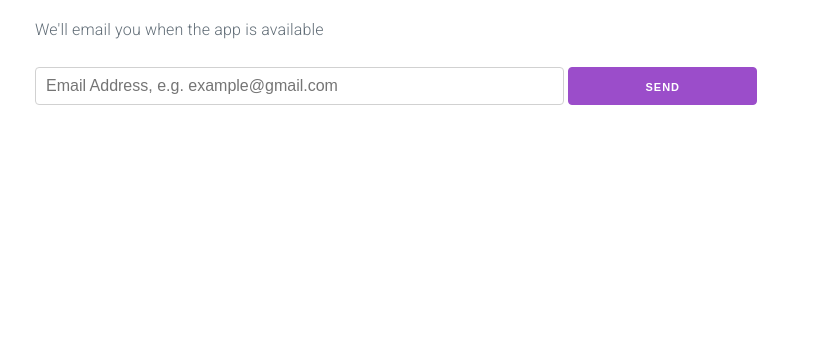
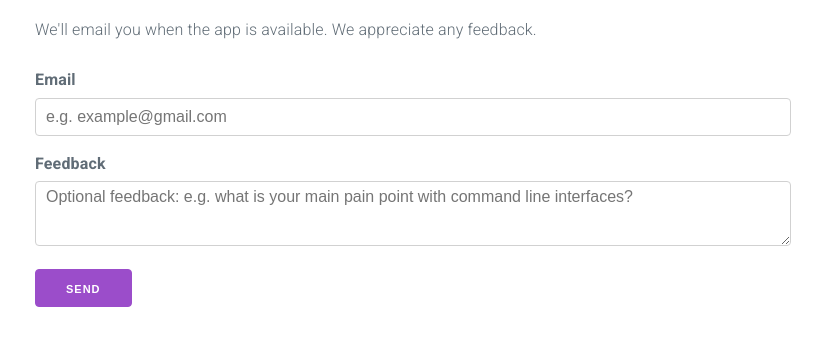
Before and after one commit to WilliamQLiu/command-pages-landing, a website: page src/index.html in a window 1280 px wide. Shown: the part 451-795 px from the top of the page, without its empty margins (227-1049 px from the left). Drawn offline with Linux system fonts and the light colour scheme.

Commit message:
Add Form label for Email field, add Feedback field

```diff
--- a/src/index.html
+++ b/src/index.html
@@ -57,9 +57,12 @@
                 <h2 class="title">Where do I sign up?</h2>
                 <form role="form" id="signup-form" onsubmit="return signup(this)">
                     <fieldset>
-                        <p>We'll email you when the app is available</p>
-                        <input type="email" placeholder="Email Address, e.g. example@gmail.com" id="email" name="email-address" required="true">
-                        <input id="signup-button" class="button-primary signup" type="submit" value="Send">
+                        <p>We'll email you when the app is available. We appreciate any feedback.</p>
+                        <label for="email">Email</label>
+                        <input type="email" placeholder="e.g. example@gmail.com" id="email" name="email-address" required="true">
+                        <label for="message">Feedback</label>
+                        <textarea placeholder="Optional feedback: e.g. what is your main pain point with command line interfaces?" id="feedback"></textarea>
+                        <input id="signup-button" class="button-primary" type="submit" value="Send">
                     </fieldset>
                 </form>
                 <p id="signup-success"></p>
--- a/src/styles/main.css
+++ b/src/styles/main.css
@@ -10,10 +10,6 @@
 	transform: translate(-50%, -50%);
 }
 
-#email {
-    width: 70%
-}
-
 .signup {
     width: 25%
 }
```
